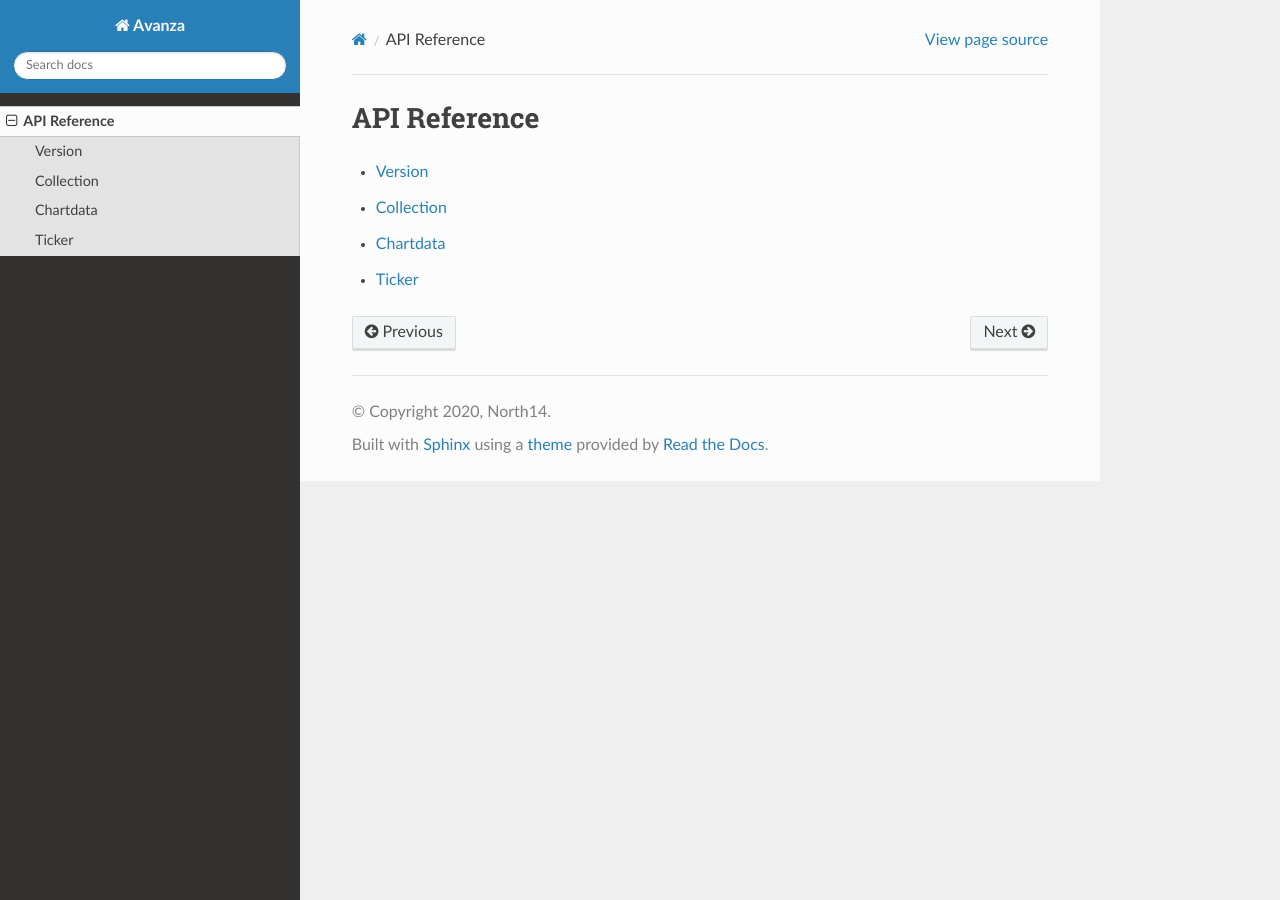
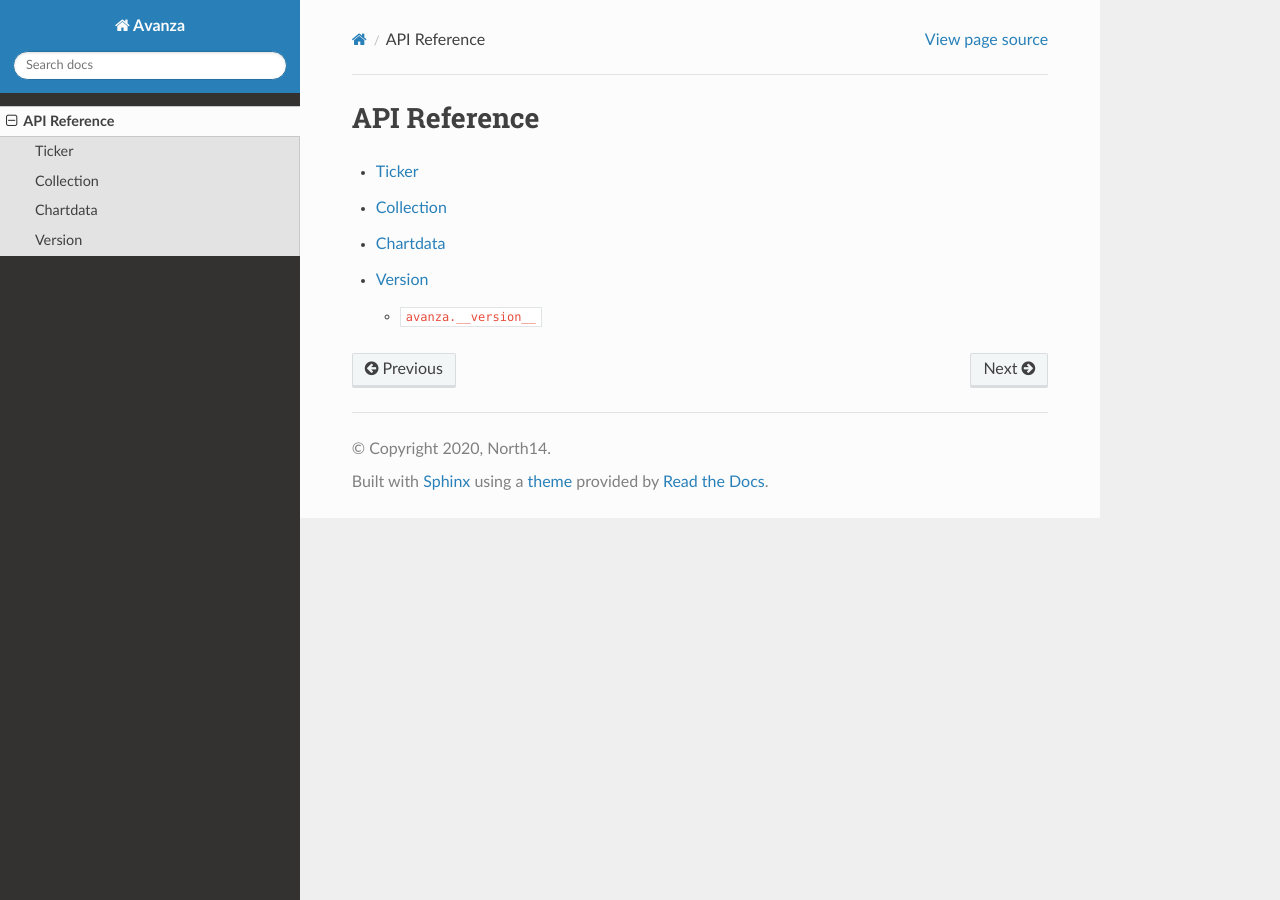
Before and after one commit to North14/avanza, a Sphinx documentation site: the page built from docs/reference/index.rst, in a window 1280 px wide. Built offline with Sphinx 7.4.7 and the Read the Docs theme 2.0.0, drawn with Linux system fonts in a browser that asks for light colours.

Commit message:
fixed version page

```diff
--- a/docs/reference/index.rst
+++ b/docs/reference/index.rst
@@ -4,7 +4,7 @@
 .. toctree::
    :maxdepth: 2
 
-   version.rst
+   ticker.rst
    collection.rst
    chartdata.rst
-   ticker.rst
+   version.rst
--- a/docs/reference/version.rst
+++ b/docs/reference/version.rst
@@ -7,4 +7,6 @@
 .. toctree::
    :maxdepth: 2
 
-.. automodule:: avanza.__version__
+.. data:: avanza.__version__
+
+   Get the current version in string format
```
